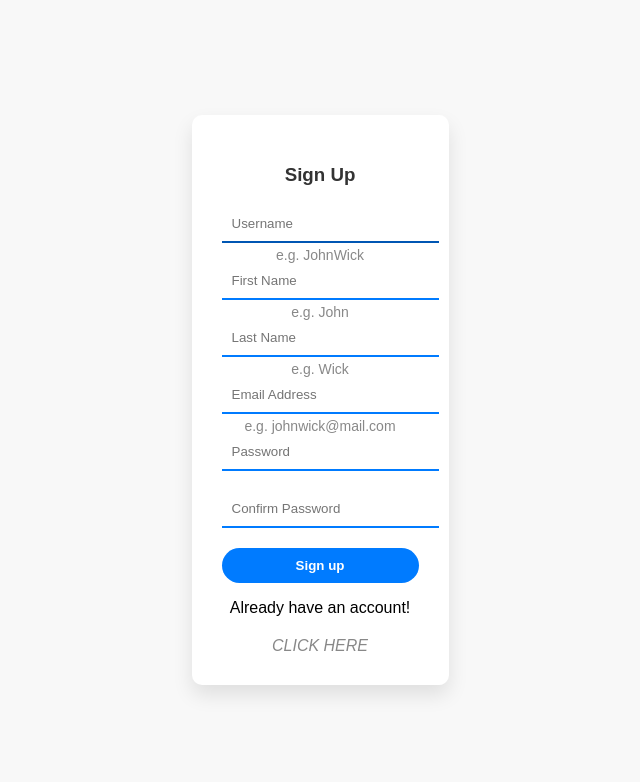
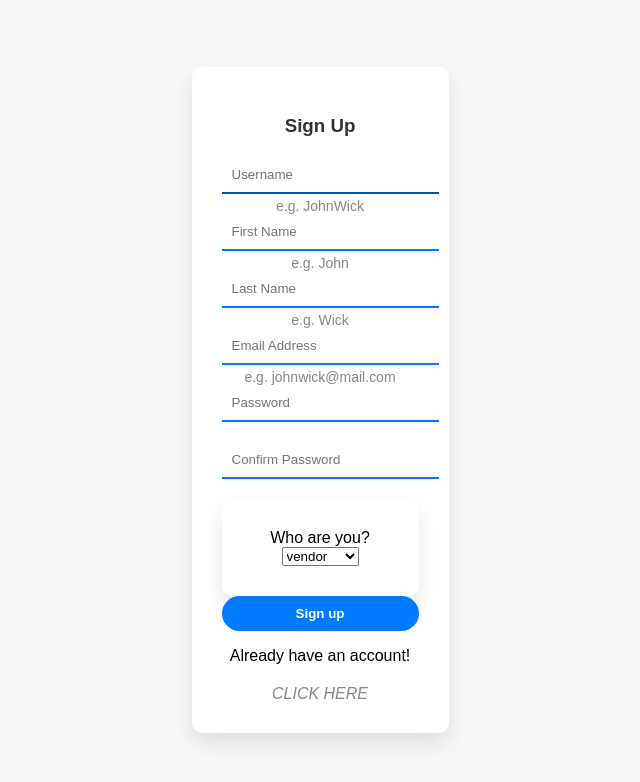
Before and after one commit to nikitagupta9354/Vendor-Management-System, a Django app: page /signup/ in a window 1280 px wide. Shown: the top 782 px of the page, without its empty margins (320-960 px from the left). Run offline with Django 4.2, Linux system fonts and the light colour scheme.

Commit message:
Update Signup.html

```diff
--- a/templates/Signup.html
+++ b/templates/Signup.html
@@ -160,6 +160,20 @@ body {
                                         <input id="customCheck1" type="checkbox" checked class="custom-control-input">
                                         <label for="customCheck1" class="custom-control-label">Remember password</label>
                                     </div>-->
+                                  <div class="row">
+                            <div class="col-sm-6">
+                                <div class="inputBoxFixed">
+                                    <div class="inputTextFixed" style="white-space: nowrap"> Who are you? </div>
+                                    <select class="inputFixed" name="type">
+
+                                            <option value="vendor">vendor</option>
+                                        <option value="customer">customer</option>
+
+
+
+                                    </select>
+                                </div>
+                            </div></div>
                                     <button type="submit"
                                             class="btn btn-custom btn-block text-uppercase mb-2 rounded-pill shadow-sm"
                                             style="width: 100%">Sign up
```
